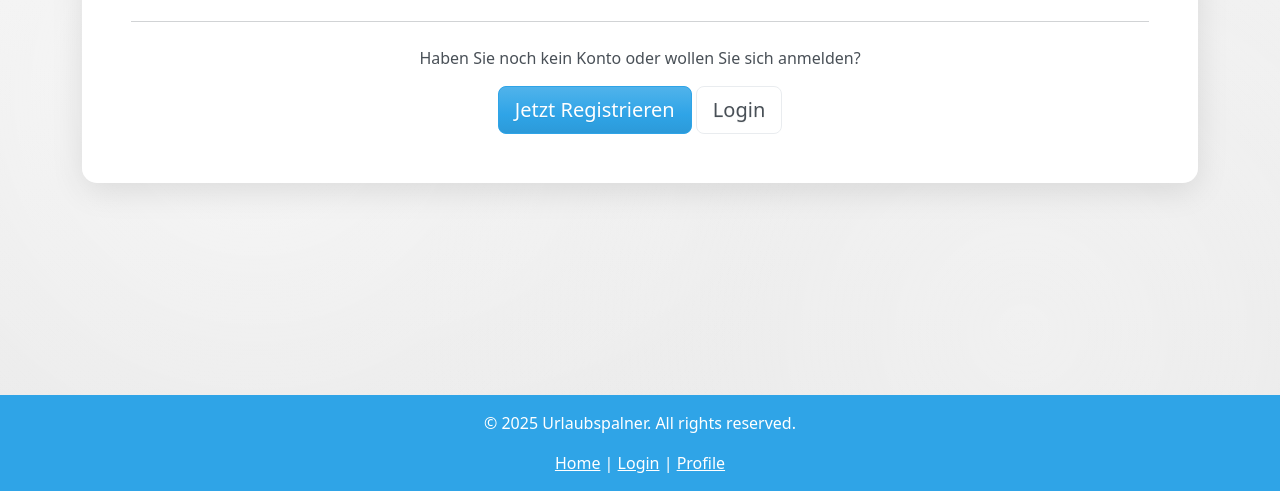
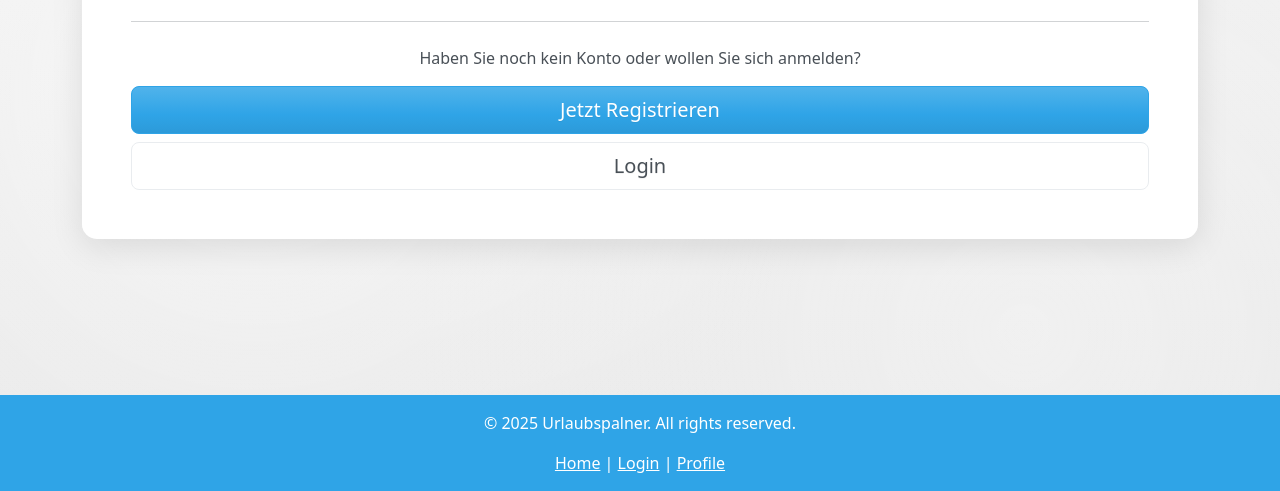
Before and after one commit to FRANKF5/Urlaubsplaner_Frontend, a plain HTML site: page public/index.html in a window 1280 px wide. Shown: the part 309-800 px from the top of the page. Drawn offline with nearby package versions, Linux system fonts and the light colour scheme.

Commit message:
small changes

```diff
--- a/public/index.html
+++ b/public/index.html
@@ -51,9 +51,9 @@
             <hr class="my-4">
             <p>Haben Sie noch kein Konto oder wollen Sie sich anmelden?</p>
 
-            <div class="d-grid gap-2 d-md-block">
-            <a href="user_registration.html" class="btn btn-primary btn-lg">Jetzt Registrieren</a>
-            <a href="login.html" class="btn btn-outline-secondary btn-lg">Login</a>
+            <div class="d-grid gap-2">
+                <a href="user_registration.html" class="btn btn-primary btn-lg">Jetzt Registrieren</a>
+                <a href="login.html" class="btn btn-outline-secondary btn-lg">Login</a>
             </div>
         </div>
     </div>
```
